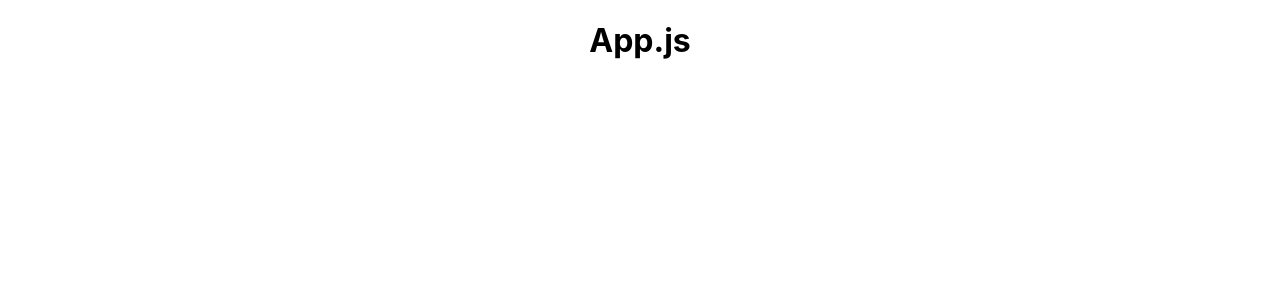
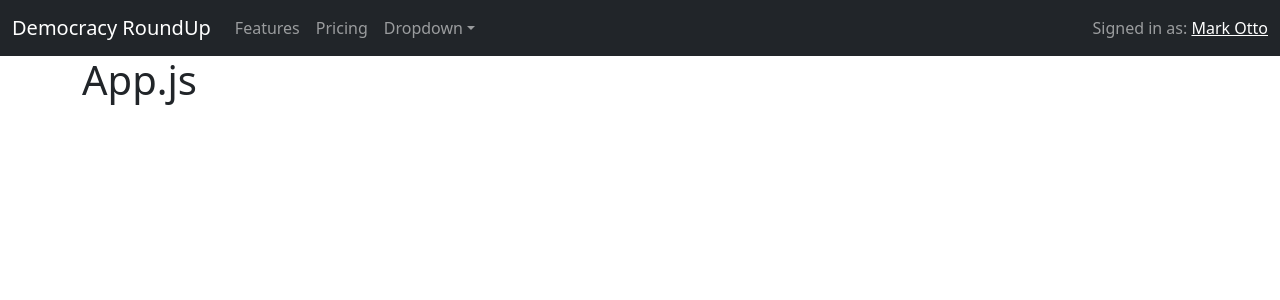
Before and after one commit to omer-husain/democracy-roundup, a React (Create React App) app: page / in a window 1280 px wide. Shown: the top 300 px of the page. Built offline with nearby package versions, Linux system fonts and the light colour scheme.

Commit message:
setup bootstrap and created first Header navigation component

```diff
--- a/package.json
+++ b/package.json
@@ -6,9 +6,12 @@
     "@testing-library/jest-dom": "^5.16.4",
     "@testing-library/react": "^13.3.0",
     "@testing-library/user-event": "^13.5.0",
+    "bootstrap": "^5.1.3",
     "react": "^18.2.0",
+    "react-bootstrap": "^2.4.0",
     "react-dom": "^18.2.0",
     "react-scripts": "5.0.1",
+    "sass": "^1.53.0",
     "web-vitals": "^2.1.4"
   },
   "scripts": {
--- a/src/App.css
+++ /dev/null
@@ -1,38 +0,0 @@
-.App {
-  text-align: center;
-}
-
-.App-logo {
-  height: 40vmin;
-  pointer-events: none;
-}
-
-@media (prefers-reduced-motion: no-preference) {
-  .App-logo {
-    animation: App-logo-spin infinite 20s linear;
-  }
-}
-
-.App-header {
-  background-color: #282c34;
-  min-height: 100vh;
-  display: flex;
-  flex-direction: column;
-  align-items: center;
-  justify-content: center;
-  font-size: calc(10px + 2vmin);
-  color: white;
-}
-
-.App-link {
-  color: #61dafb;
-}
-
-@keyframes App-logo-spin {
-  from {
-    transform: rotate(0deg);
-  }
-  to {
-    transform: rotate(360deg);
-  }
-}
--- a/src/App.js
+++ b/src/App.js
@@ -1,10 +1,15 @@
-import './App.css';
+import "./App.scss";
+import Header from "./components/Header/Header";
+import { Container, Row, Col } from "react-bootstrap";
 
 function App() {
   return (
-    <div className="App">
-      <h1>App.js</h1>
-    </div>
+    <>
+      <Header />
+      <Container>
+        <h1>App.js</h1>
+      </Container>
+    </>
   );
 }
 
--- /dev/null
+++ b/src/App.scss
@@ -0,0 +1 @@
+@import "~bootstrap/scss/bootstrap";
--- /dev/null
+++ b/src/components/Header/Header.js
@@ -0,0 +1,37 @@
+import React from "react";
+import { Container, Navbar, Nav, NavDropdown } from "react-bootstrap";
+
+const Header = () => {
+  return (
+    <Navbar collapseOnSelect expand="lg" bg="dark" variant="dark">
+      <Container fluid>
+        <Navbar.Brand href="#home">Democracy RoundUp</Navbar.Brand>
+        <Navbar.Toggle aria-controls="responsive-navbar-nav" />
+        <Navbar.Collapse id="responsive-navbar-nav">
+          <Nav className="me-auto">
+            <Nav.Link href="#features">Features</Nav.Link>
+            <Nav.Link href="#pricing">Pricing</Nav.Link>
+            <NavDropdown title="Dropdown" id="collasible-nav-dropdown">
+              <NavDropdown.Item href="#action/3.1">Action</NavDropdown.Item>
+              <NavDropdown.Item href="#action/3.2">
+                Another action
+              </NavDropdown.Item>
+              <NavDropdown.Item href="#action/3.3">Something</NavDropdown.Item>
+              <NavDropdown.Divider />
+              <NavDropdown.Item href="#action/3.4">
+                Separated link
+              </NavDropdown.Item>
+            </NavDropdown>
+          </Nav>
+          <Nav>
+            <Navbar.Text>
+              Signed in as: <a href="#login">Mark Otto</a>
+            </Navbar.Text>
+          </Nav>
+        </Navbar.Collapse>
+      </Container>
+    </Navbar>
+  );
+};
+
+export default Header;
```
Also changed, not shown: src/index.js (+6 -5 lines), src/components/Header/Header.scss (added), 2 other files (tests, documents, lock files or other folders).
